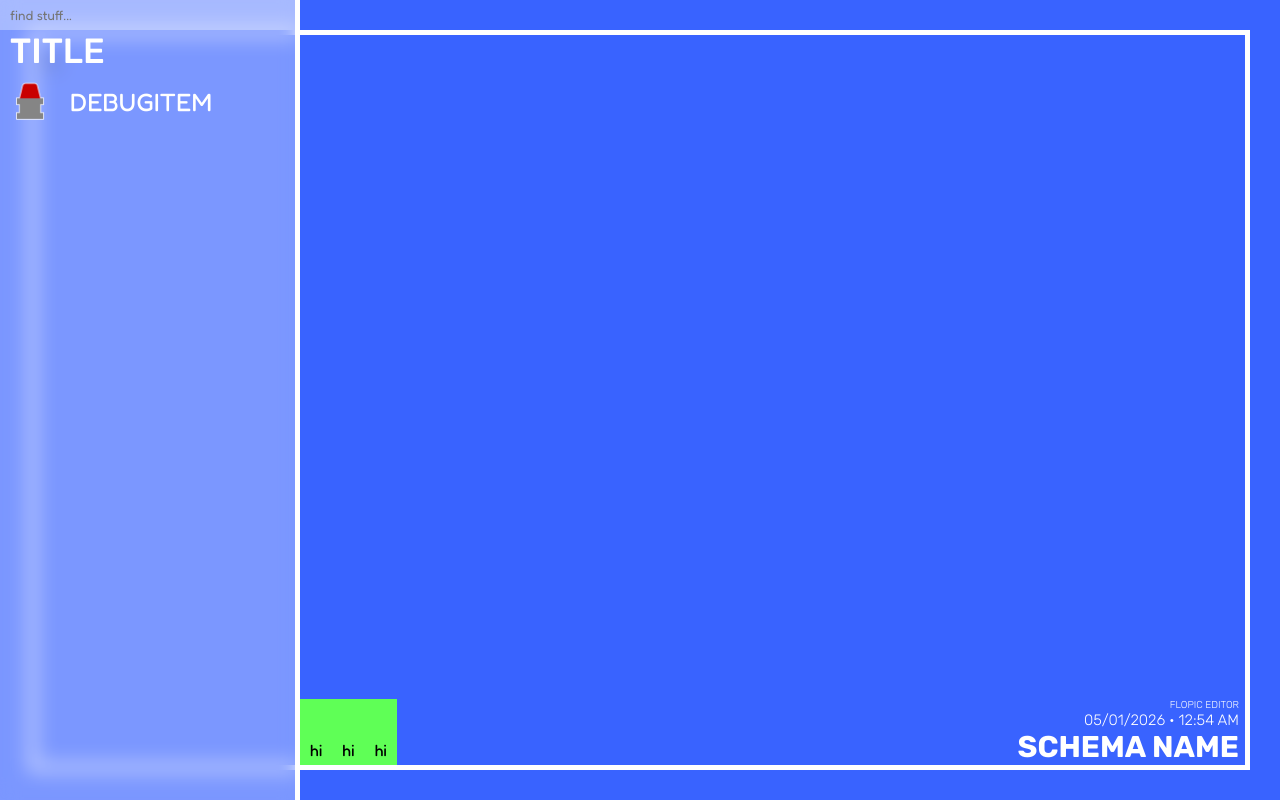
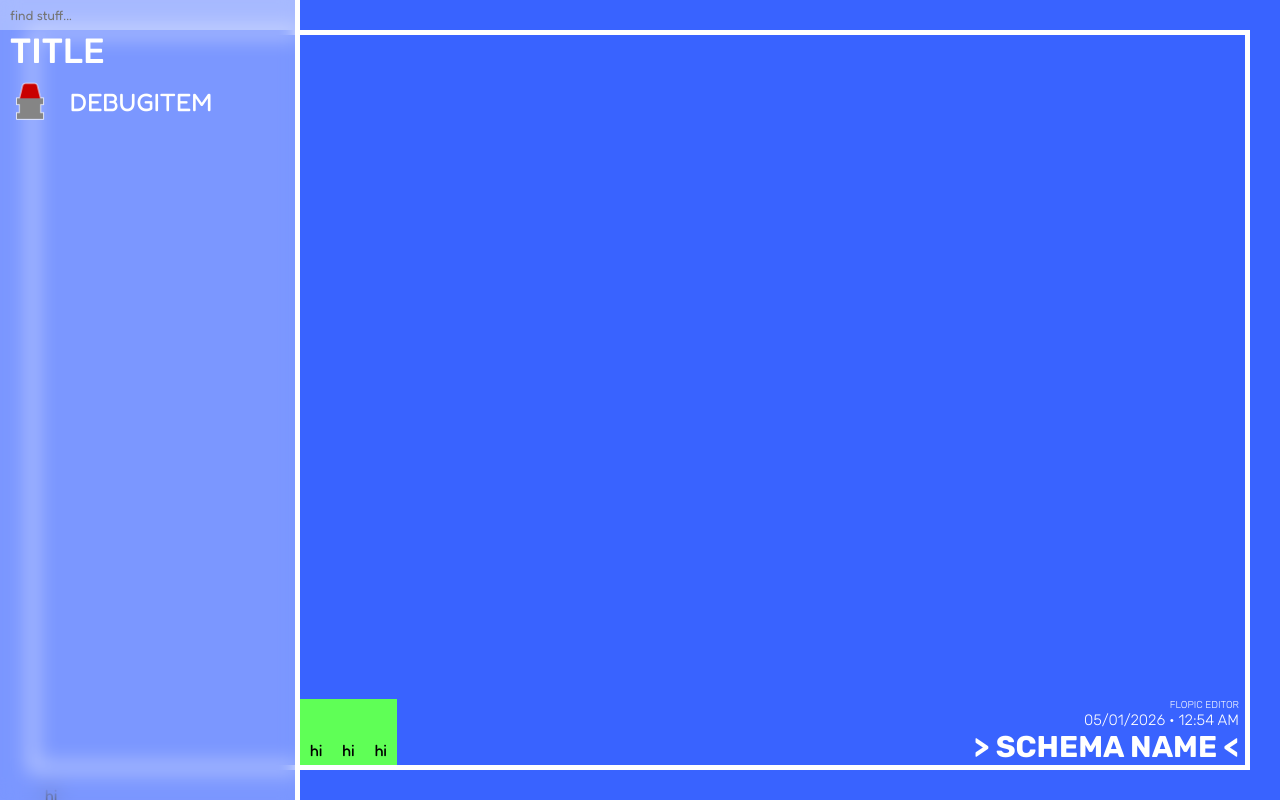
Before and after one commit to SunnyFloppyDiskStudios/logiceditor, a website: page index.html in a window 1280 px wide. Drawn offline with Linux system fonts and the light colour scheme.

Commit message:
minor edits and canvas

```diff
--- /dev/null
+++ b/editor.js
@@ -0,0 +1,2 @@
+const canvas = document.getElementById("editor");
+const ctx = canvas.getContext("2d");
--- a/global.css
+++ b/global.css
@@ -275,3 +275,7 @@ h1 a:hover {
         display: initial;
     }
 }
+
+.editor {
+    background-color: var(--bpblue);
+}
--- a/index.html
+++ b/index.html
@@ -17,6 +17,7 @@
 <body>
 <div class="page-wrapper">
     <div class="canvas-wrapper">
+        <canvas class="editor" style="width: 100%; height: 100%"></canvas>
         <p>hi</p>
     </div>
 
@@ -42,7 +43,7 @@
         <div class="info-bar">
             <p style="font-size: 10px; font-weight: lighter">FLOPIC EDITOR</p>
             <p id="dateTimeUI" style="font-size: 15px; font-weight: lighter">XX/XX/XXXX • XX:XXLM</p>
-            <p id="schemaName" style="font-size: 30px; font-weight: bold">SCHEMA NAME</p>
+            <p id="schemaName" style="font-size: 30px; font-weight: bold">> SCHEMA NAME <</p>
         </div>
     </div>
 </div>
```
